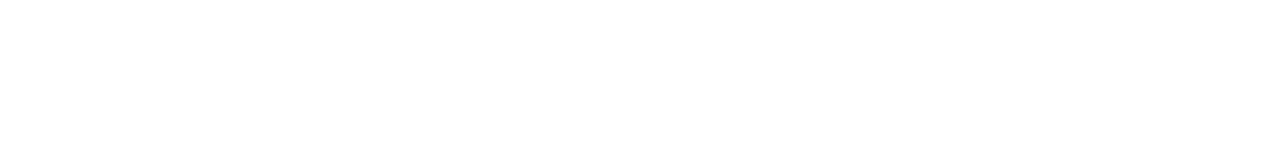
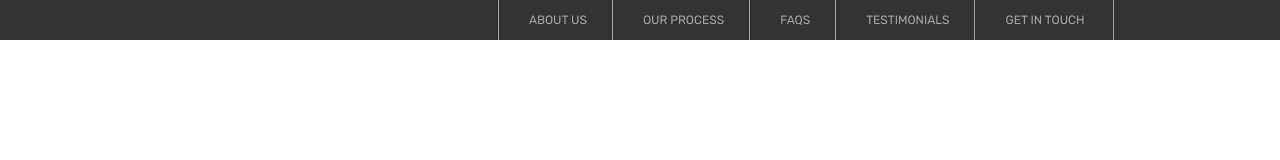
Before and after one commit to Th5tch3r/breeez-task, a plain HTML site: page index.html in a window 1280 px wide. Drawn offline with Linux system fonts and the light colour scheme.

Commit message:
Finished top header

```diff
--- a/index.html
+++ b/index.html
@@ -3,9 +3,19 @@
 <head>
         <meta charset="UTF-8">
         <meta name="viewport" content="width=device-width, initial-scale=1.0">
-        <title>Document</title>
+        <title>adtrak.</title>
+        <link rel="stylesheet" href="./styles.css">
 </head>
 <body>
+        <header class="top_header">
+                <ul>
+                        <li><a href="#" target="_blank">ABOUT US</a></li>
+                        <li><a href="#" target="_blank">OUR PROCESS</a></li>
+                        <li><a href="#" target="_blank">FAQS</a></li>
+                        <li><a href="#" target="_blank">TESTIMONIALS</a></li>
+                        <li><a href="#" target="_blank">GET IN TOUCH</a></li>
+                </ul>
+        </header>
 
 </body>
 </html>
--- a/styles.css
+++ b/styles.css
@@ -0,0 +1,51 @@
+/* Import google font */
+@import url('https://fonts.googleapis.com/css2?family=Figtree:wght@300&family=Roboto&family=Rubik:wght@300;400&display=swap');
+
+body {
+        font-family: 'Rubik', sans-serif;
+        margin: 0;
+}
+
+.top_header {
+        position: fixed;
+        width: 100%;
+        background-color: #333333;
+        height: 40px;
+        display: flex;
+        justify-content: flex-end;
+}
+
+.top_header ul {
+        list-style: none;
+        display: flex;
+        gap: 15px;
+        justify-content: space-between;
+        margin-top: 0;
+        padding-right: 13%;
+
+}
+
+.top_header ul li{
+        border-left: 1px solid #A5A5A5;
+        padding-top: 0;
+        height: 40px;
+}
+
+.top_header ul li a{
+        text-decoration: none;
+        color: #A5A5A5;
+        display: flex;
+        padding-left: 30px;
+        padding-right: 10px;
+        padding-top: 13px;
+        font-size: 12px;
+}
+
+.top_header ul li a:hover {
+        color: white;
+}
+
+.top_header ul li:last-child {
+        border-right: 1px solid #A5A5A5;
+        padding-right: 18px;
+}
```
Also changed, not shown: 1 other file.
